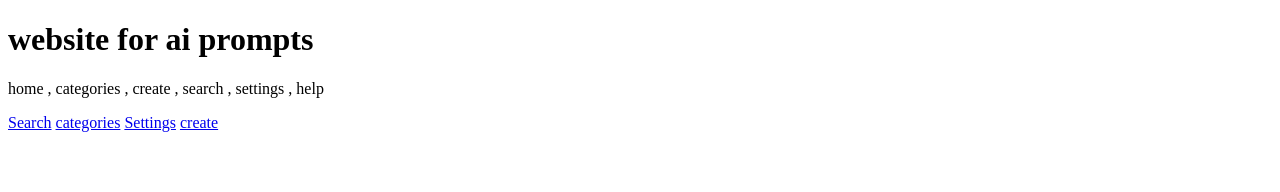
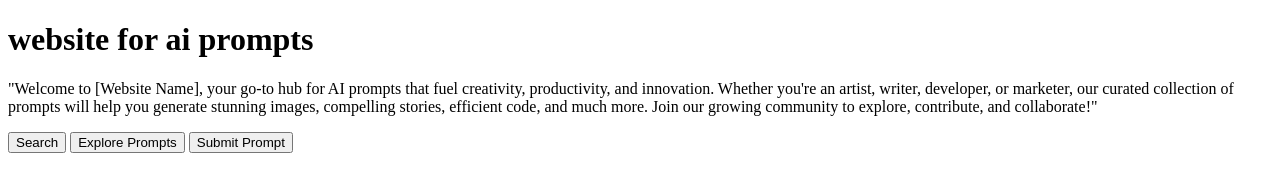
Before and after one commit to jerrrrrrryyyyyy/aiweb, a plain HTML site: page index.html in a window 1280 px wide. Drawn offline with Linux system fonts and the light colour scheme.

Commit message:
introduced new buttons

```diff
--- a/index.html
+++ b/index.html
@@ -9,15 +9,15 @@
         <link rel="stylesheet" href="">
     </head>
     <body>
-        <h1>website for ai prompts
-        </h1>
+
         <div>
-            <p>home , categories , create , search , settings , help</p>
+            <h1>website for ai prompts</h1>
+            <p>"Welcome to [Website Name], your go-to hub for AI prompts that fuel creativity, productivity, and innovation. Whether you're an artist, writer, developer, or marketer, our curated collection of prompts will help you generate stunning images, compelling stories, efficient code, and much more. Join our growing community to explore, contribute, and collaborate!"
         </div>
-        <a href="search.html">Search</a>
-        <a href="categories.html">categories</a>
-        <a href="settings.html">Settings</a>
-        <a href="create.html">create</a>
+
+        <button type="button">Search</button>
+        <button type="button">Explore Prompts</button>
+        <button type="button">Submit Prompt</button>
         <script src="" async defer></script>
     </body>
 </html>
```
Also changed, not shown: create.html (+6 -1 lines).
